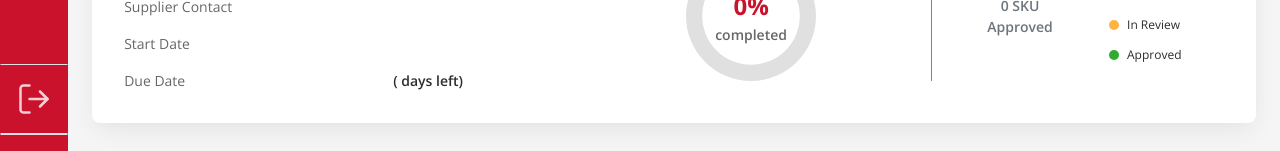
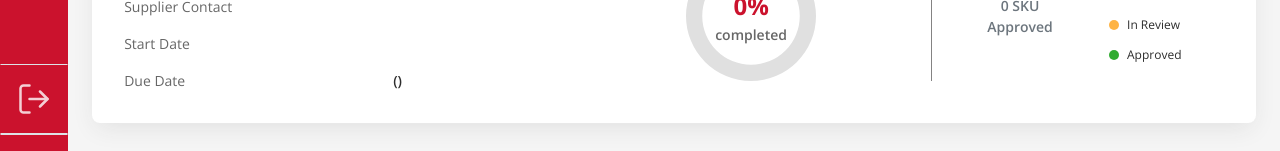
Before and after one commit to Darshanchouhan/sgs_project, a React (Vite) app: page /adminpkodetails/1 in a window 1280 px wide. Shown: the part 596-747 px from the top of the page. Built offline with nearby package versions, Linux system fonts and the light colour scheme; no server answers; sample sign-in values are in the browser's storage.

Commit message:
Fix Admin Screen PKO Due Date text

```diff
--- a/src/pages/Admin/AdminPKODetails/PKODetailsPKOSummary/index.jsx
+++ b/src/pages/Admin/AdminPKODetails/PKODetailsPKOSummary/index.jsx
@@ -42,8 +42,7 @@ const PKODetailsPKOSummary = ({ pkoDataIncoming }) => {
               <li className="d-flex align-items-center mb-3">
                 <p className="fs-14 text-color-labels mb-0 w-50">Due Date</p>
                 <span className="fs-14 fw-600 text-color-typo-primary">
-                  {pkoDataIncoming?.due_date} ({pkoDataIncoming?.days_left} days
-                  left)
+                  {pkoDataIncoming?.due_date} ({pkoDataIncoming?.days_left})
                 </span>
               </li>
             </ul>
```
